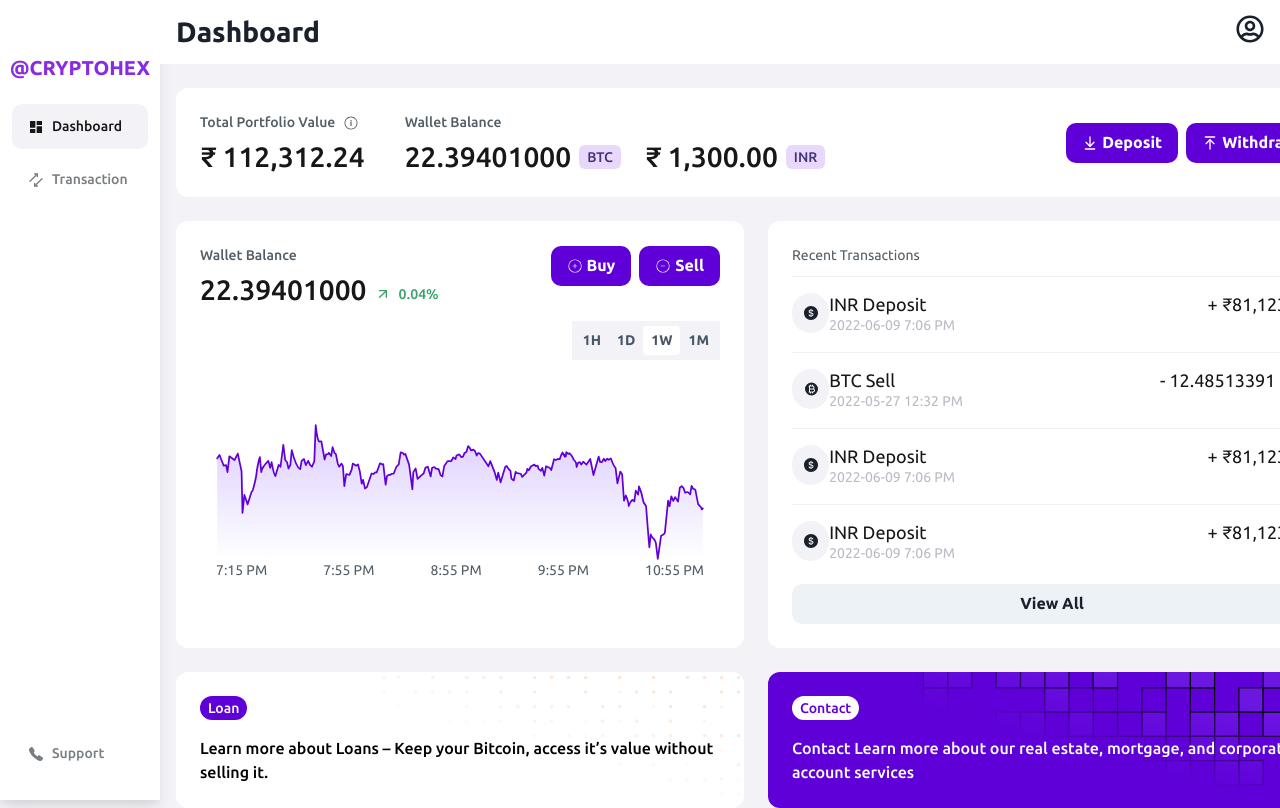
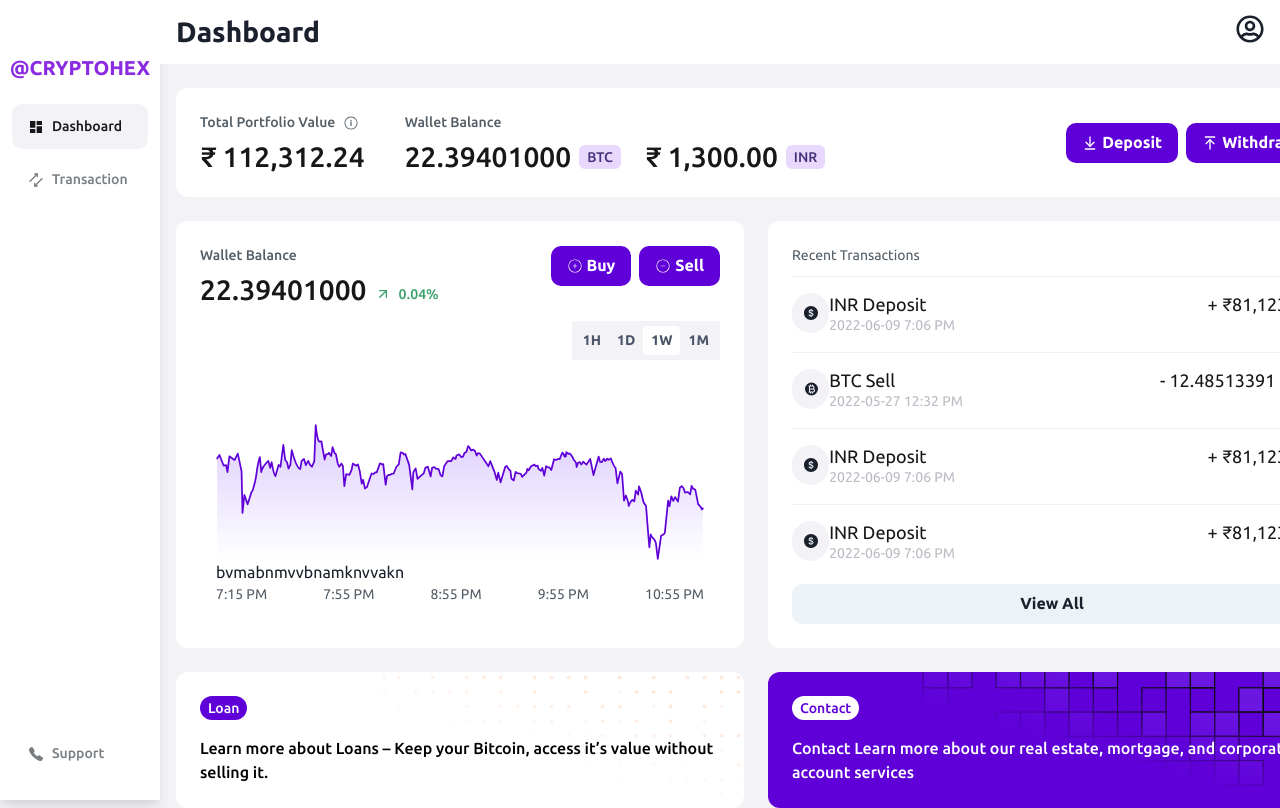
Before and after one commit to darshikbhuva/Cryptohex.in, a React (Vite) app: page / in a window 1280 px wide. Both pictures are taken after a click on the tab "1W". Shown: the top 808 px of the page. Built offline with nearby package versions, Linux system fonts and the light colour scheme.

Commit message:
Update PriceSection.jsx

```diff
--- a/src/Pages/Dashboard/Componants/PriceSection.jsx
+++ b/src/Pages/Dashboard/Componants/PriceSection.jsx
@@ -93,6 +93,7 @@ const PriceSection = () => {
           </TabPanel>
           <TabPanel>
             <Image src="./Public/graph.svg" width="100%" mt="3rem" />
+            <Text>bvmabnmvvbnamknvvakn</Text>
             <HStack justifyContent="space-between">
               {timestamps.map((time) => (
                 <Text color="black.80" key={time} fontSize="sm">
```
